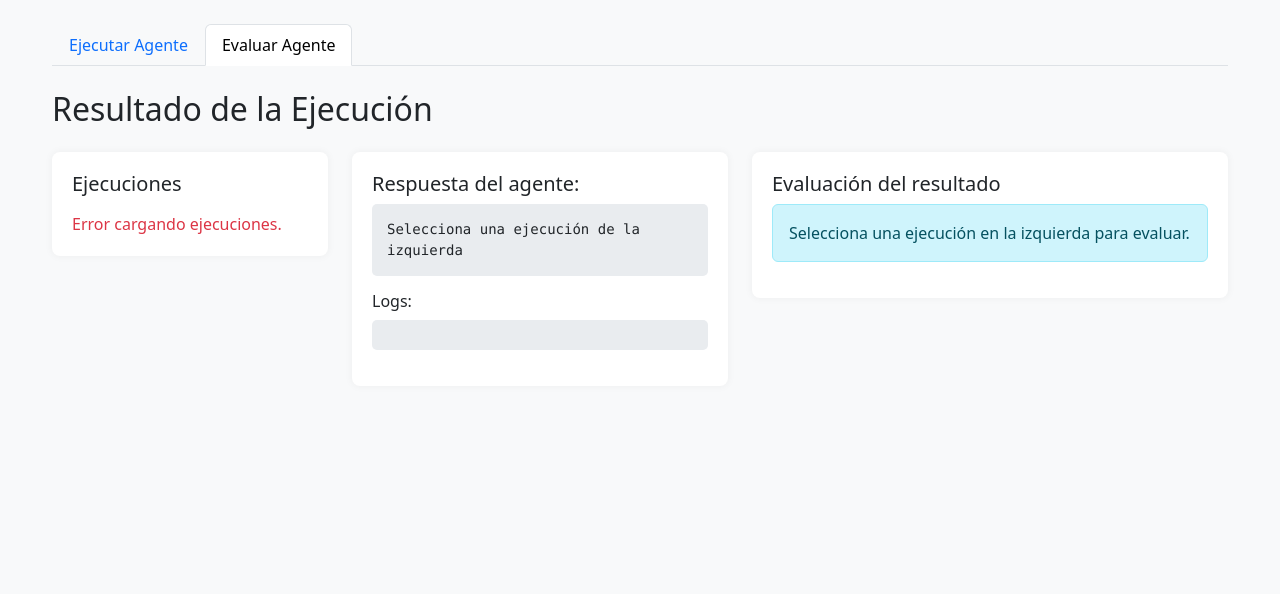
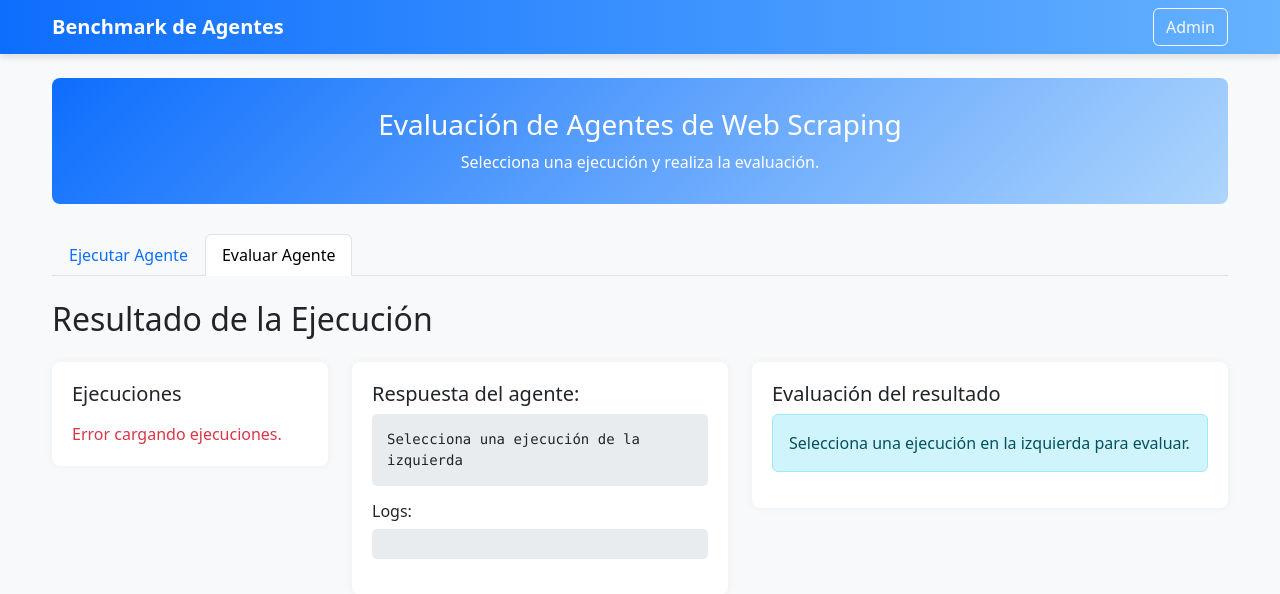
Before and after one commit to CarlosIvars/TFM, a Django app: page /resultados/ in a window 1280 px wide. Shown: the top 594 px of the page. Run offline with Django 4.2, Linux system fonts and the light colour scheme; data that the repository does not hold is empty.

Commit message:
same header for restults

```diff
--- a/templates/benchmark_app/home.html
+++ b/templates/benchmark_app/home.html
@@ -37,7 +37,7 @@
   </nav>
   <div class="container">
     <div class="header">
-      <h1 class="h3">Evaluación de Agentes de Web Scraping</h1>
+      <h1 class="h3">Ejecución de Agentes de Web Scraping</h1>
       <p class="mb-0">Selecciona un caso, un agente, y ejecuta para obtener resultados automáticos.</p>
     </div>
 
--- a/templates/benchmark_app/resultados.html
+++ b/templates/benchmark_app/resultados.html
@@ -10,10 +10,31 @@
     .panel { background: white; border-radius: 8px; box-shadow: 0 0 8px rgba(0,0,0,0.05); padding: 20px; }
     pre.resultado-box { max-height: 500px; overflow-y: auto; background-color: #e9ecef; padding: 15px; border-radius: 5px; white-space: pre-wrap; }
     .list-scroll { max-height: 600px; overflow-y: auto; }
+
+    /* ⬇️ Igual que en home.html */
+    .header {
+      background-image: linear-gradient(135deg, #0d6efd, #66b3ff83);
+      color: white;
+      padding: 30px;
+      border-radius: 0.5rem;
+      margin-bottom: 30px;
+      text-align: center;
+    }
   </style>
+
 </head>
 <body>
+   <nav class="navbar navbar-expand-lg mb-4" style="background: linear-gradient(90deg, #0d6efd, #66b2ff); box-shadow: 0 4px 6px rgba(0,0,0,0.1);">
+    <div class="container d-flex justify-content-between align-items-center">
+      <span class="navbar-brand text-white fw-semibold mb-0 h1">Benchmark de Agentes</span>
+      <a href="/admin/login/?next=/admin/" class="btn btn-outline-light">Admin</a>
+    </div>
+  </nav>
   <div class="container mt-4">
+    <div class="header">
+      <h1 class="h3">Evaluación de Agentes de Web Scraping</h1>
+      <p class="mb-0">Selecciona una ejecución y realiza la evaluación.</p>
+    </div>
     <!-- Tabs navegación -->
     <ul class="nav nav-tabs mb-4">
       <li class="nav-item">
```
